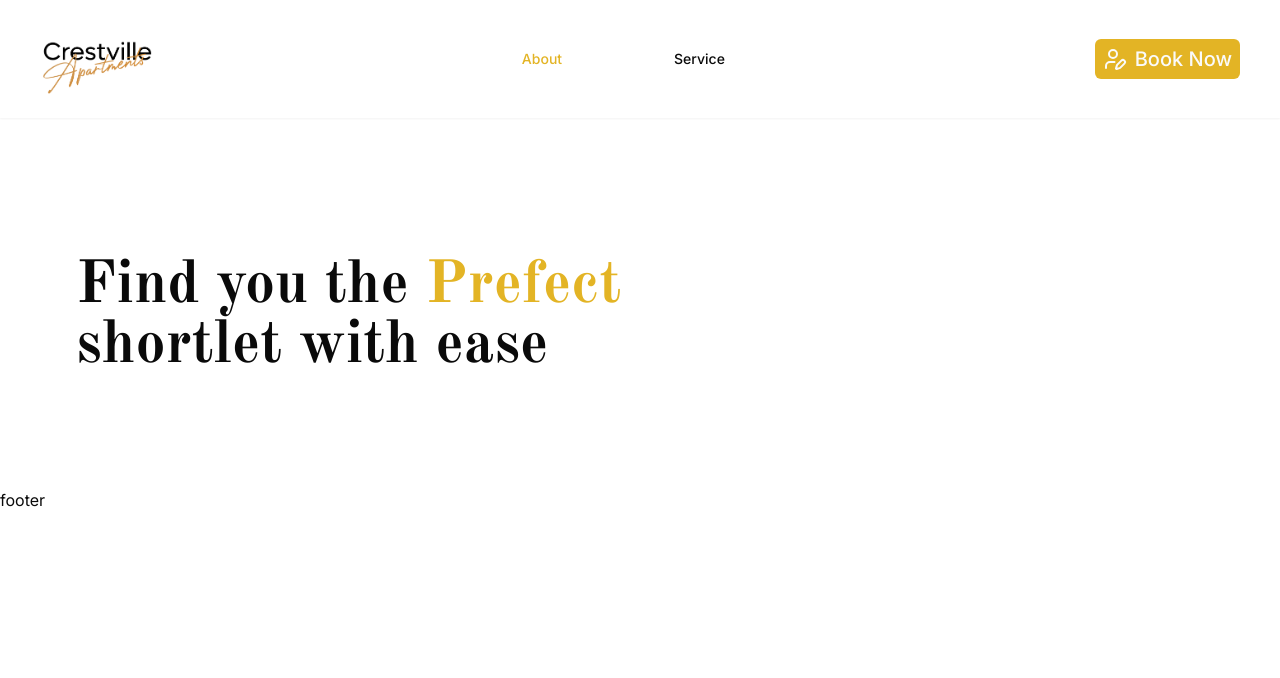
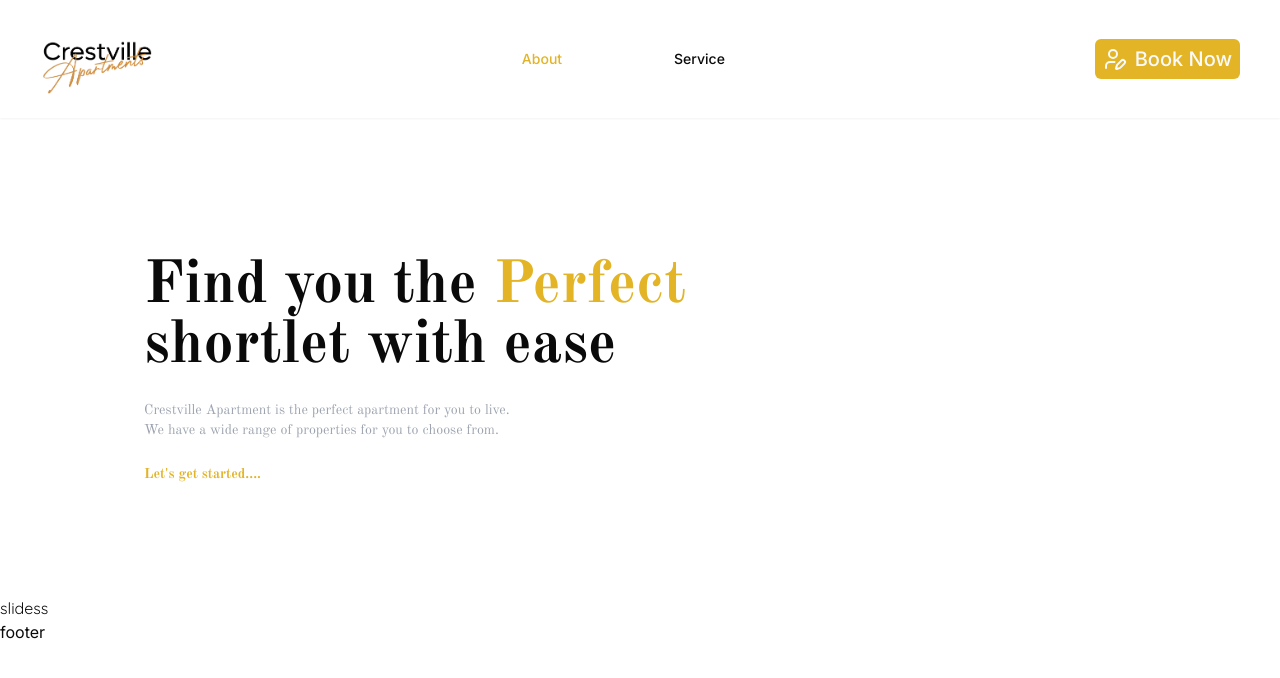
Before and after one commit to titosco/Crestville, a Next.js app in the folder crestville/: page /about in a window 1280 px wide. Shown: the top 678 px of the page. Built offline with nearby package versions, Linux system fonts and the light colour scheme; no server answers.

Commit message:
setting up slides

```diff
--- a/crestville/app/about/page.jsx
+++ b/crestville/app/about/page.jsx
@@ -1,14 +1,25 @@
+import Link from "next/link";
 import React from "react";
+import Slide from './slide';
 
 const About = () => {
   return (
     <main className="mt-28 sm:mt-36">
-      <div className="flex flex-col gap-6 p-28 px-3 max-w-6xl mx-auto font-header">
-        <h1 className=" font-bold text-3xl lg:text-6xl">Find you the <span className="text-primary">Prefect</span>
+      <div className="flex flex-col gap-6 p-8 px-3 max-w-6xl mx-auto font-header md:p-14 md:mx-16 lg:mx-8 lg:p-28 ">
+        <h1 className=" font-bold text-3xl lg:text-6xl">Find you the <span className="text-primary">Perfect</span>
         <br />
         shortlet with ease
         </h1>
+        <div className="text-gray-400 text-xs sm:text-sm">Crestville Apartment is the perfect apartment for you to live.
+          <br />
+          We have a wide range of properties for you to choose from.
+        </div>
+        <Link href={`/listings`}
+              className="text-xs sm:text-sm text-primary font-bold hover:underline">
+          Let&apos;s get started....
+        </Link>
       </div>
+      <Slide />
     </main>
   );
 };
--- /dev/null
+++ b/crestville/app/about/slide.jsx
@@ -0,0 +1,15 @@
+import React from "react";
+// import {Swiper,SwiperSlide } from 'swiper/react';
+
+// import 'swiper/css';
+// import 'swiper/css/effect-coverflow';
+// import 'swiper/css/pagination';
+// import 'swiper/css/navigation';
+
+const slide = () => {
+  return <div>
+        slidess
+  </div>;
+};
+
+export default slide;
--- a/crestville/package.json
+++ b/crestville/package.json
@@ -17,6 +17,7 @@
     "next": "14.2.7",
     "react": "^18",
     "react-dom": "^18",
+    "swiper": "^11.1.14",
     "tailwind-merge": "^2.5.2",
     "tailwindcss-animate": "^1.0.7"
   },
```
Also changed, not shown: 1 other file (tests, documents, lock files or other folders).
